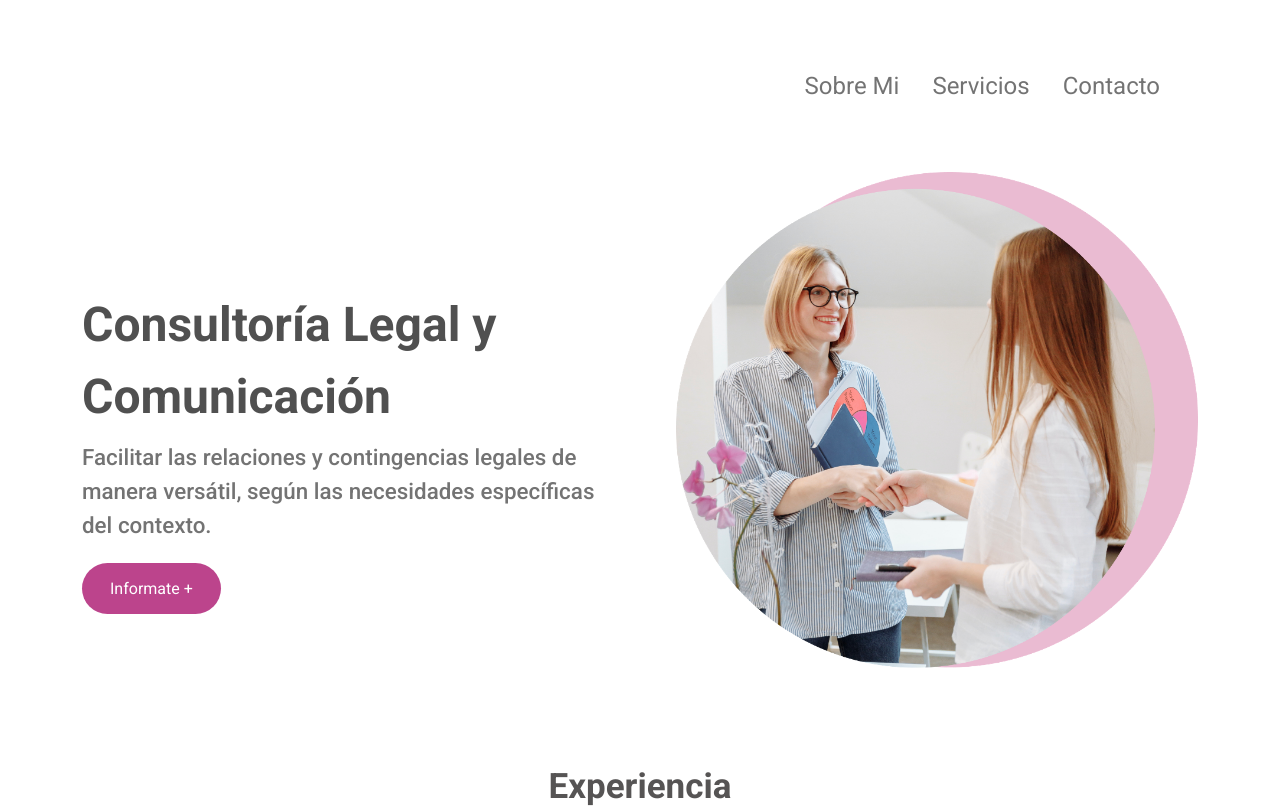
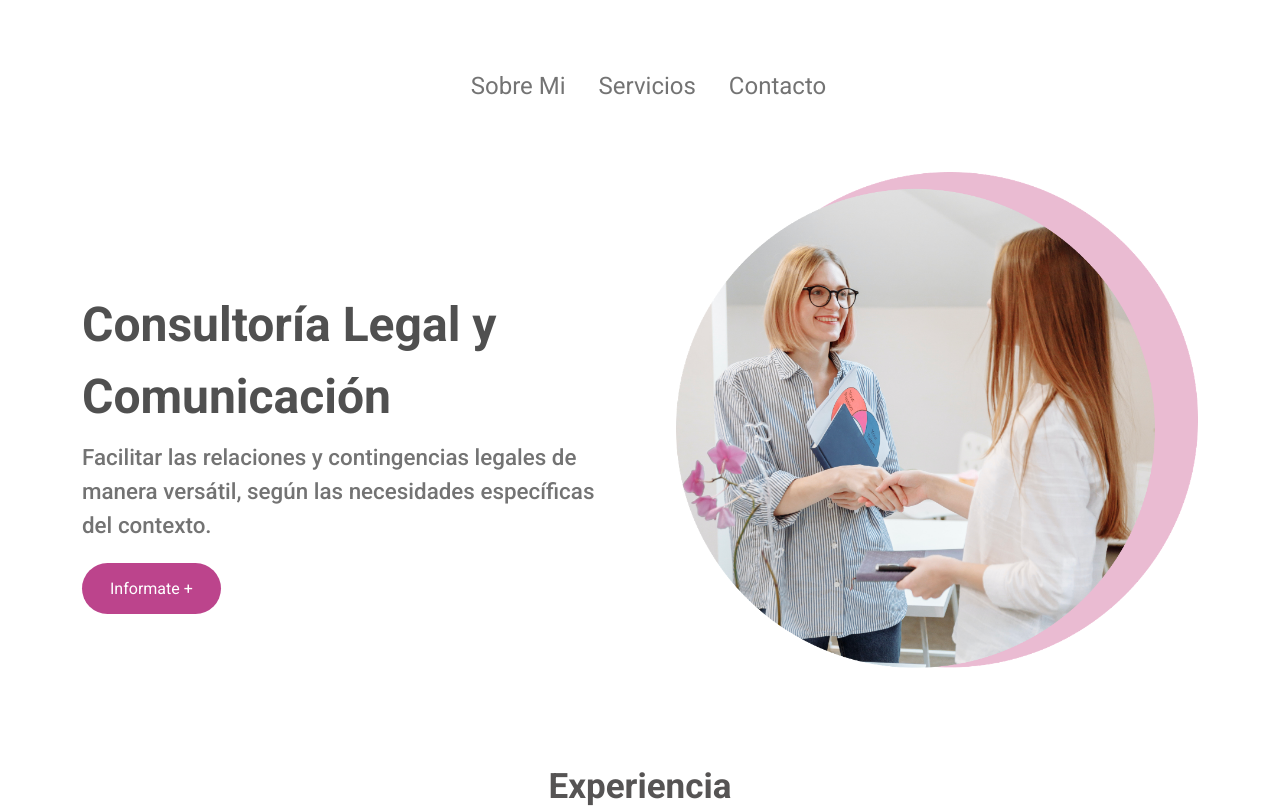
Before and after one commit to brian-exe/DanielaStraticoProyecto, a React (Create React App) app: page / in a window 1280 px wide. Shown: the top 808 px of the page. Built offline with nearby package versions, Linux system fonts and the light colour scheme.

Commit message:
nacbar centrado

```diff
--- a/src/components/navbar/nav.js
+++ b/src/components/navbar/nav.js
@@ -5,8 +5,7 @@ import { Nav, Container, Navbar} from 'react-bootstrap';
 export const NavMenu = () => {
     return (
         <Navbar expand="md">
-            <Container>
-                <Navbar.Brand href="#home"></Navbar.Brand>
+            <Container style={{justifyContent:'center'}}>
                 <Navbar.Toggle aria-controls="basic-navbar-nav" />
                 <Navbar.Collapse id="basic-navbar-nav">
                     <Nav className="me-auto">
--- a/src/components/scrollToTop/scrollToTop.jsx
+++ b/src/components/scrollToTop/scrollToTop.jsx
@@ -9,7 +9,7 @@ const ScrollButton = () => {
         window.addEventListener('scroll', (e) => {
             e.preventDefault()
             const scrolled = document.documentElement.scrollTop;
-            if (scrolled > 800) {
+            if (scrolled > 500) {
                 setVisible(true)
             }
             else if (scrolled <= 300) {
```
